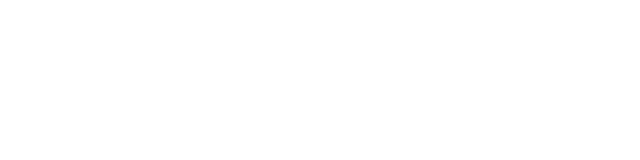
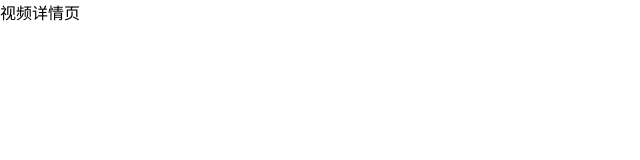
Before and after one commit to itcast-hsian/news-43, a Vue app: page /video/1 in a window 1280 px wide. Shown: the top 160 px of the page, without its empty margins (0-640 px from the left). Built offline with nearby package versions, Linux system fonts and the light colour scheme; a small style sheet from the web is missing.

Commit message:
新建视频详情页

```diff
--- a/src/components/PostItem3.vue
+++ b/src/components/PostItem3.vue
@@ -1,9 +1,10 @@
 <template>
+    <router-link :to="`/video/${data.id}`">
         <div class="video">
             <h4>{{data.title}}</h4>
             <div class="cover">
                 <!-- 封面图片 -->
-            <img :src="$axios.defaults.baseURL + data.cover[0].url">
+                <img :src="$axios.defaults.baseURL + data.cover[0].url" />
                 <!-- 图片上的按钮 -->
                 <div class="cover-layer">
                     <span class="iconfont iconshipin"></span>
@@ -11,17 +12,18 @@
             </div>
             <p>{{data.user.nickname}} {{data.comment_length}}跟帖</p>
         </div>
+    </router-link>
 </template>
 
 <script>
 export default {
     // 传入的文章数据
-    props: ['data']
-}
+    props: ["data"]
+};
 </script>
 
 <style scoped lang="less">
-.video{
+.video {
     padding: 20/360 * 100vw;
     border-bottom: 1px #eee solid;
 
@@ -34,34 +36,34 @@ export default {
         font-weight: normal;
     }
 
-    .cover{
+    .cover {
         width: 100%;
-        height: 170/360*100vw;
+        height: 170/360 * 100vw;
         position: relative;
-        margin: 20/360*100vw 0;
-        img{
+        margin: 20/360 * 100vw 0;
+        img {
             display: block;
             width: 100%;
             height: 100%;
             object-fit: cover;
         }
 
-        .cover-layer{
-            width: 55/360*100vw;
-            height: 55/360*100vw;
+        .cover-layer {
+            width: 55/360 * 100vw;
+            height: 55/360 * 100vw;
             background: rgba(0, 0, 0, 0.5);
             border-radius: 50%;
             position: absolute;
             left: 50%;
-            top:50%;
-            transform: translateX(-27/360*100vw) translateY(-27/360*100vw);
+            top: 50%;
+            transform: translateX(-27/360 * 100vw) translateY(-27/360 * 100vw);
             display: flex;
-            align-items:center;
+            align-items: center;
             justify-content: center;
 
-            .iconshipin{
+            .iconshipin {
                 color: #fff;
-                font-size: 32px;;
+                font-size: 32px;
             }
         }
     }
@@ -71,5 +73,4 @@ export default {
         margin-top: 5px;
     }
 }
-
 </style>
--- /dev/null
+++ b/src/views/Video.vue
@@ -0,0 +1,10 @@
+<template>
+    <div>视频详情页</div>
+</template>
+
+<script>
+export default {};
+</script>
+
+<style>
+</style>
```
Also changed, not shown: src/router/index.js (+6 -1 lines). Lines whose indentation alone changed are shown as unchanged.
